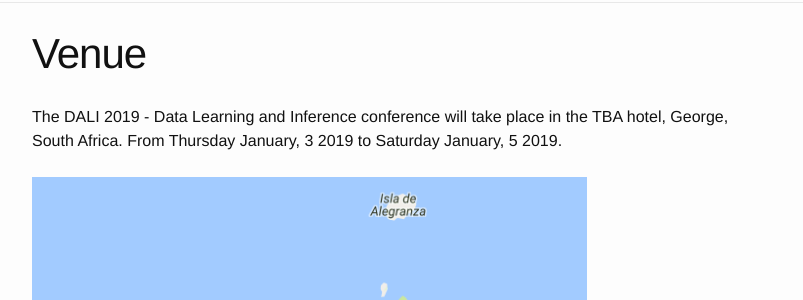
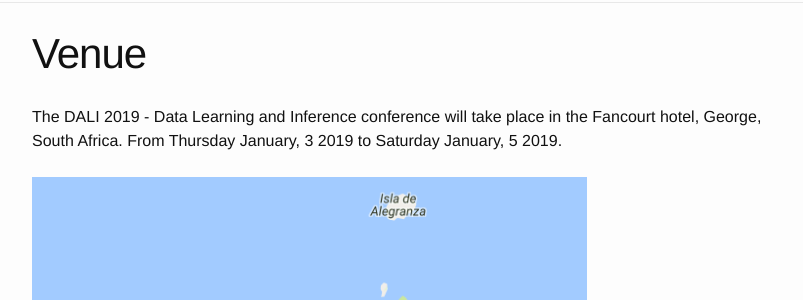
Before and after one commit to dalimeeting/dalimeeting.github.io, a Jekyll site: the page built from getting_there.html, in a window 1280 px wide and 1400 px high, scrolled down 309 px. Shown: the part 152-452 px from the top of the window, without its empty margins (238-1041 px from the left). Built offline with Jekyll 4.4.1, drawn with Linux system fonts in a browser that asks for light colours; some of the changed text lies outside the part shown.

Commit message:
Update _config.yml

```diff
--- a/_config.yml
+++ b/_config.yml
@@ -57,7 +57,7 @@ conference:
     institute: MPI for Intelligent Systems (Tübingen)
   name: DALI 2019 - Data Learning and Inference
   shortname: DALI
-  venue: TBA
+  venue: Fancourt
   location: George, South Africa
   year: 2019
   month: April
```
